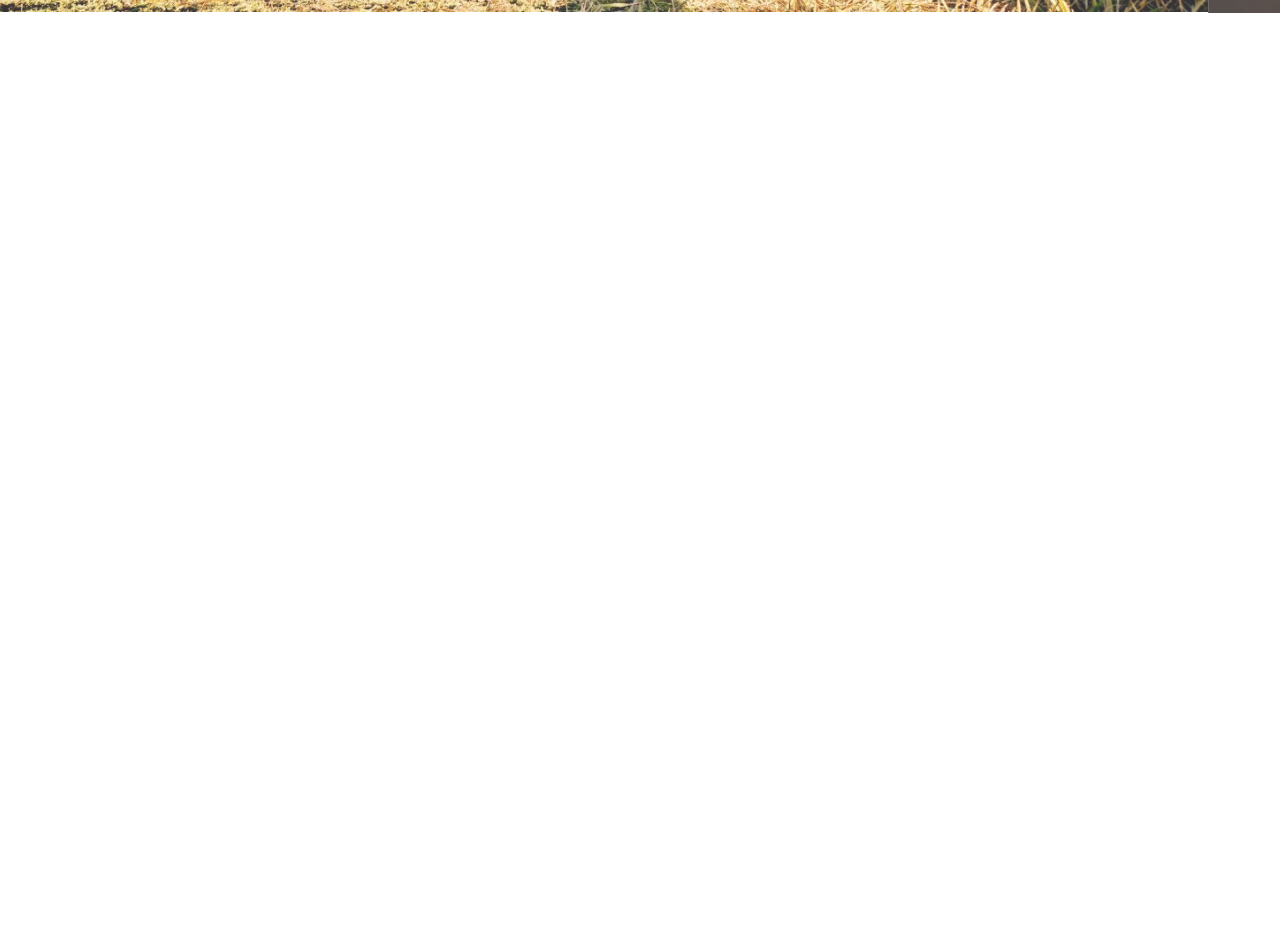
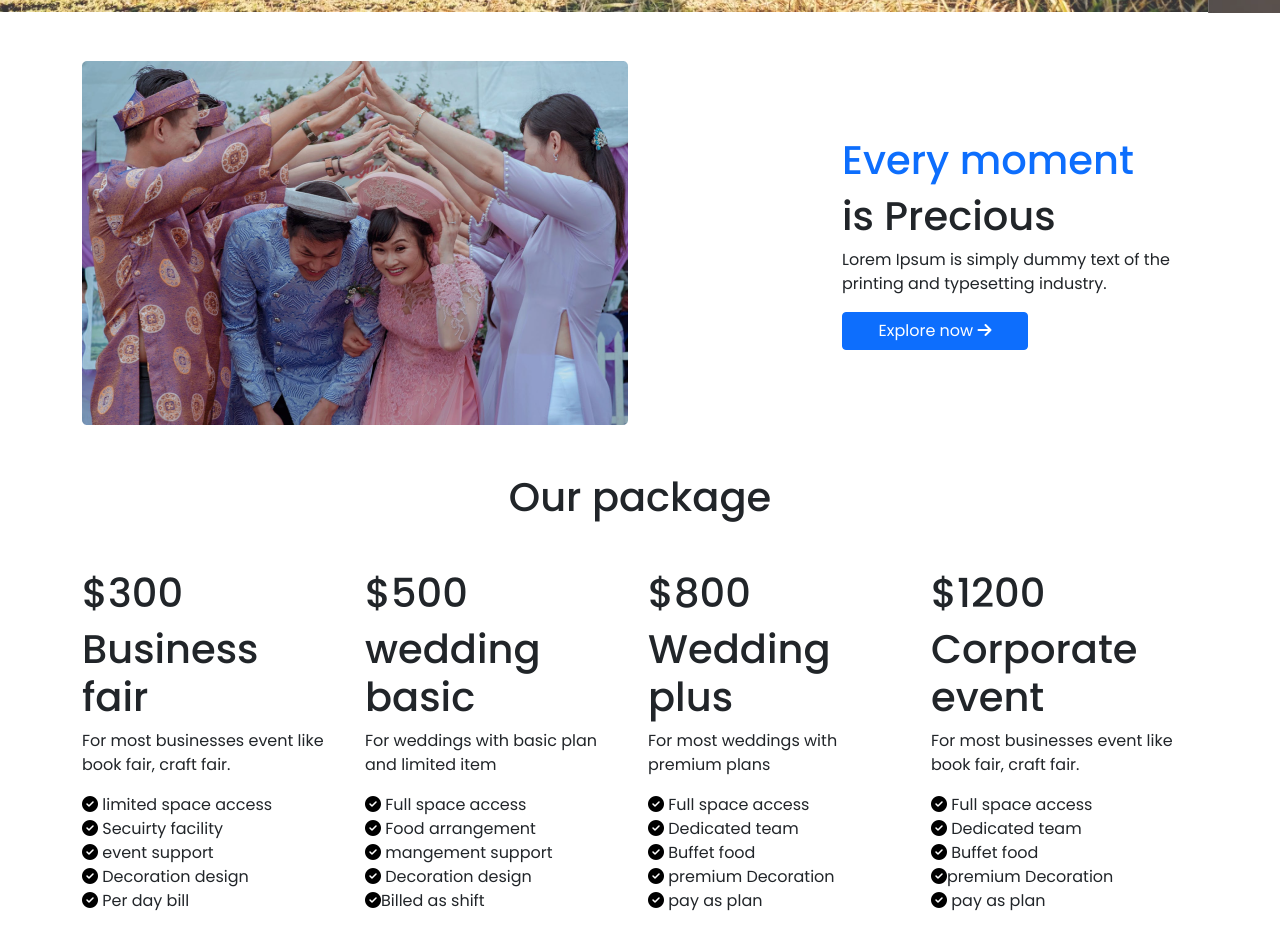
Before and after one commit to Rafiul789/lily-convention-center, a plain HTML site: page index.html in a window 1280 px wide. Shown: the part 580-1530 px from the top of the page. Before the commit the page ends 800 px from the top, so only its background shows below. Drawn offline with nearby package versions, Linux system fonts and the light colour scheme.

Commit message:
package section added

```diff
--- a/index.html
+++ b/index.html
@@ -13,6 +13,8 @@
 
     <!-- CSS3 -->
     <link rel="stylesheet" href="/style.css">
+    <!-- font-awesome -->
+    <script src="https://kit.fontawesome.com/2489cd8d29.js" crossorigin="anonymous"></script>
 
 </head>
 
@@ -109,8 +111,140 @@
     </button>
         </div>
     </header>
+    <!-- Header-end -->
+    <main>
+        <!-- Extra Section -->
+        <section class="container mt-5">
 
-    <main> </main>
+
+            <div class="d-lg-flex align-items-center d-sm-grid  gap-sm-3   ">
+
+                <div class=" col-12  col-lg-8 g-3 ">
+
+                    <img class="img-fluid" src="images/wedding.png">
+
+
+
+                </div>
+                <div class="col-12    col-lg-4 g-3">
+
+                    <h1 class="text-primary"> Every moment </h1>
+                    <h1>is Precious</h1>
+                    <P>Lorem Ipsum is simply dummy text of the printing and typesetting industry.</P>
+                    <button type="button" class="btn btn-primary w-50 h-10 rounded ">   Explore now  <i class="fas fa-arrow-right"></i>  </button>
+                </div>
+
+
+            </div>
+
+
+
+
+
+
+
+
+        </section>
+
+        <!-- Package Section -->
+
+        <section class="container mt-5 mb-5">
+            <h1 class="mt-5 text-center"> Our package </h1>
+            <div class="row gx-3 mt-5 align-items-center">
+                <div class="col-lg-3 col-12 col-md-6">
+                    <div class="">
+                        <div class="d-flex flex-column  ">
+                            <h1> $300</h1>
+                            <h1> Business <br> fair </h1>
+                            <p>For most businesses event like book fair, craft fair.</p>
+
+
+                            <span class=""> <i class="fas fa-check-circle tick"></i> limited space access</span>
+                            <span class=""> <i class="fas fa-check-circle tick"></i> Secuirty facility</span>
+                            <span class=""> <i class="fas fa-check-circle tick"></i> event support</span>
+                            <span class=""> <i class="fas fa-check-circle tick"></i> Decoration design</span>
+                            <span class=""> <i class="fas fa-check-circle tick"></i> Per day bill</span>
+
+
+                        </div>
+
+
+
+
+                    </div>
+                </div>
+                <div class="col-lg-3 col-12 col-md-6  ">
+                    <div class="">
+                        <div class="d-flex flex-column">
+                            <h1> $500</h1>
+                            <h1> wedding basic </h1>
+                            <p>For weddings with basic plan and limited item</p>
+
+                            <span class=""> <i class="fas fa-check-circle tick"></i> Full space access</span>
+                            <span class=""> <i class="fas fa-check-circle tick"></i> Food arrangement</span>
+                            <span class=""> <i class="fas fa-check-circle tick"></i> mangement support</span>
+                            <span class=""> <i class="fas fa-check-circle tick"></i> Decoration design</span>
+                            <span class=""> <i class="fas fa-check-circle tick"></i>Billed as shift </span>
+
+
+
+                        </div>
+
+
+
+
+                    </div>
+                </div>
+                <div class="col-lg-3 col-12 col-md-6  ">
+                    <div class="">
+                        <div class="d-flex flex-column">
+                            <h1> $800</h1>
+                            <h1> Wedding plus </h1>
+                            <p>For most weddings with premium plans</p>
+
+                            <span class=""> <i class="fas fa-check-circle tick"></i> Full space access</span>
+                            <span class=""> <i class="fas fa-check-circle tick"></i> Dedicated team</span>
+                            <span class=""> <i class="fas fa-check-circle tick"></i> Buffet food</span>
+                            <span class=""> <i class="fas fa-check-circle tick"></i> premium Decoration</span>
+                            <span class=""> <i class="fas fa-check-circle tick"></i> pay as plan</span>
+                        </div>
+
+
+
+
+
+
+
+                    </div>
+                </div>
+                <div class="col-lg-3 col-12 col-md-6 ">
+                    <div class="">
+                        <div class="d-flex flex-column">
+                            <h1>$1200 </h1>
+                            <h1> Corporate event </h1>
+                            <p>For most businesses event like book fair, craft fair.</p>
+                            <span class=""> <i class="fas fa-check-circle tick"></i> Full space access</span>
+                            <span class=""> <i class="fas fa-check-circle tick"></i> Dedicated team</span>
+                            <span class=""> <i class="fas fa-check-circle tick"></i> Buffet food</span>
+                            <span class=""> <i class="fas fa-check-circle tick"></i>premium Decoration</span>
+                            <span class=""> <i class="fas fa-check-circle tick"></i> pay as plan</span>
+                        </div>
+
+
+                    </div>
+                </div>
+
+
+
+            </div>
+
+
+
+        </section>
+
+
+
+    </main>
     <footer> </footer>
 
 
--- a/style.css
+++ b/style.css
@@ -20,3 +20,11 @@ body {
     padding: 9px 25px;
     opacity: 1;
 }
+
+.list-item {
+    list-style: none;
+}
+
+.tick {
+    color: black;
+}
```
